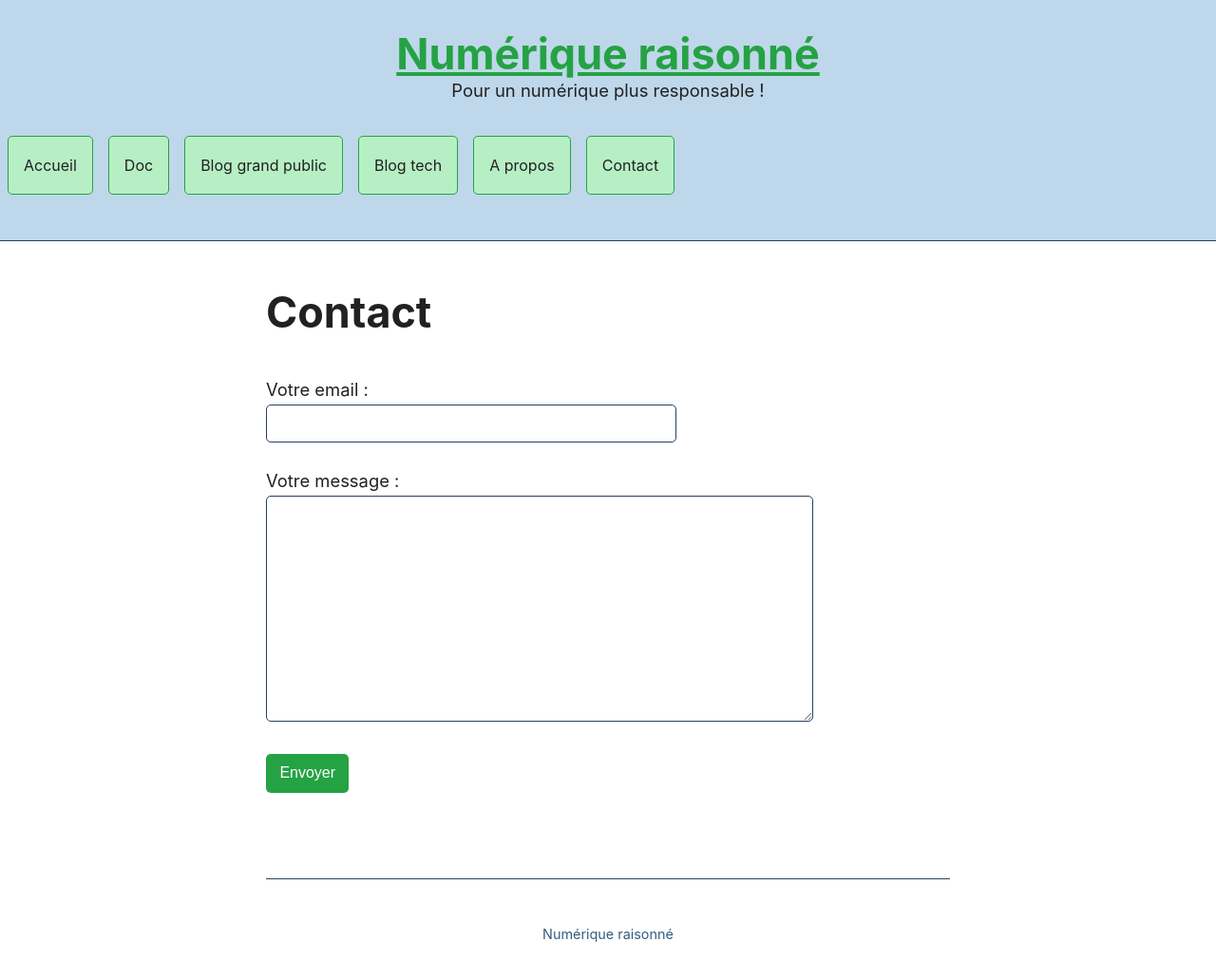
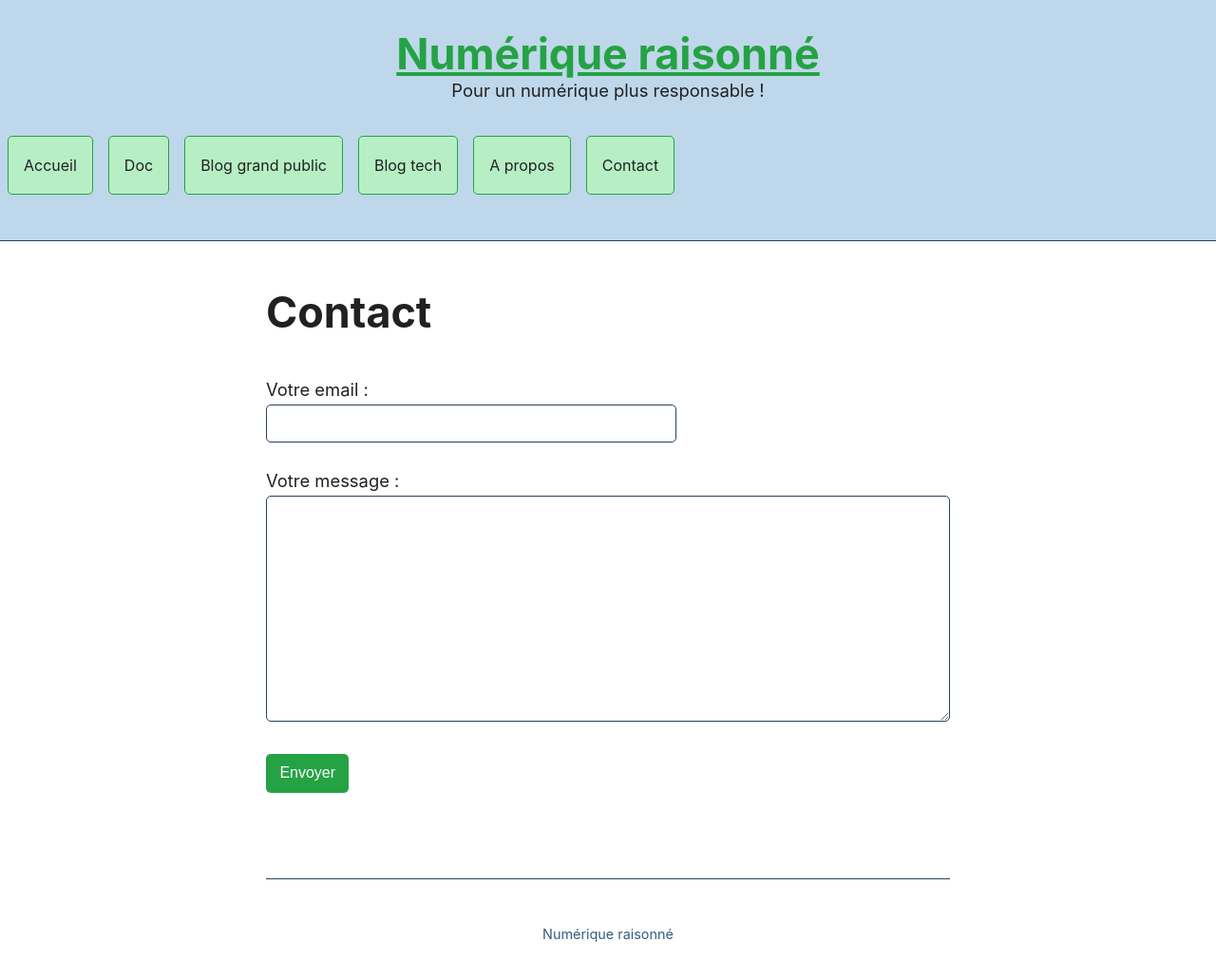
Before and after one commit to Slandais/slandais.github.io, a Jekyll site: the page built from _pages/contact.md, in a window 1280 px wide and 1034 px high. Shown: the top 1031 px of the window at 95% size. Built offline with Jekyll 4.4.1, drawn with Linux system fonts in a browser that asks for light colours.

Commit message:
Update main.scss

```diff
--- a/_sass/main.scss
+++ b/_sass/main.scss
@@ -66,3 +66,7 @@ nav li a {
 button {
   cursor: hand;
 }
+
+textarea {
+  width: 100%
+}
```
